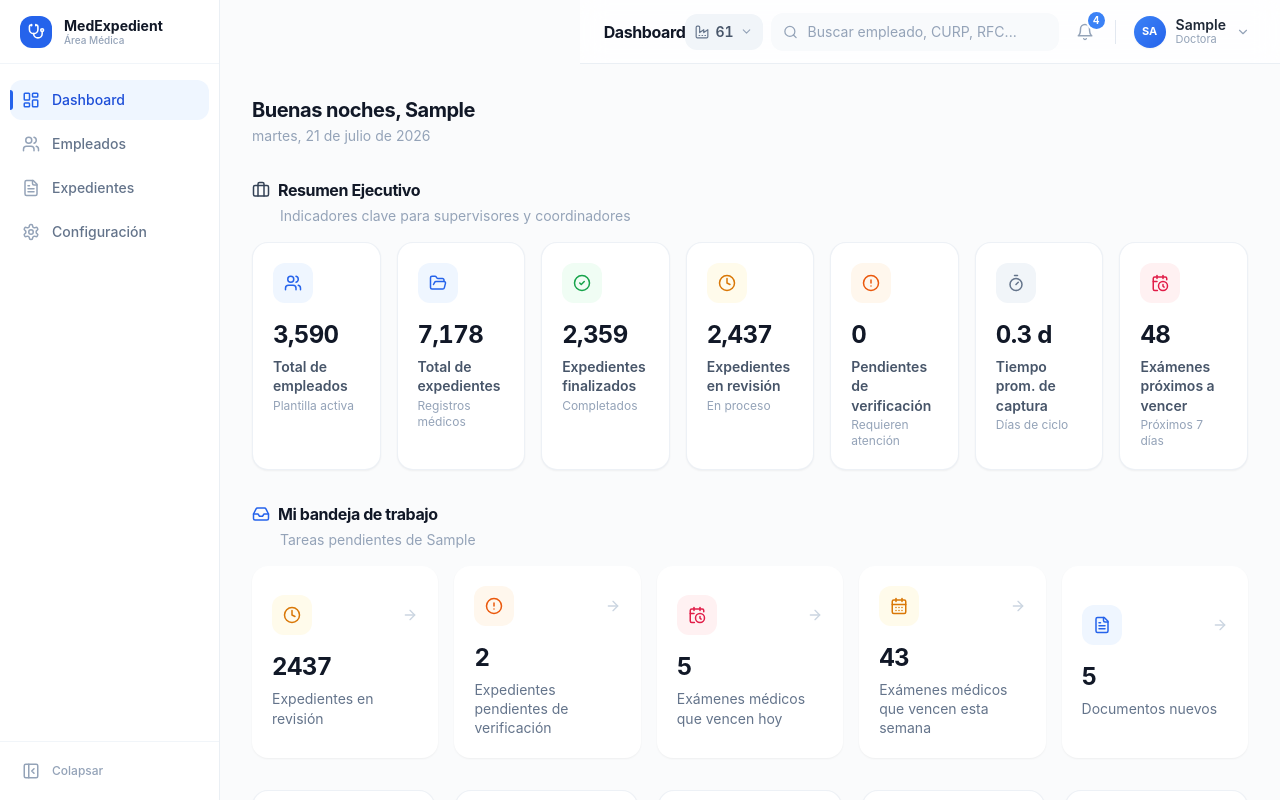
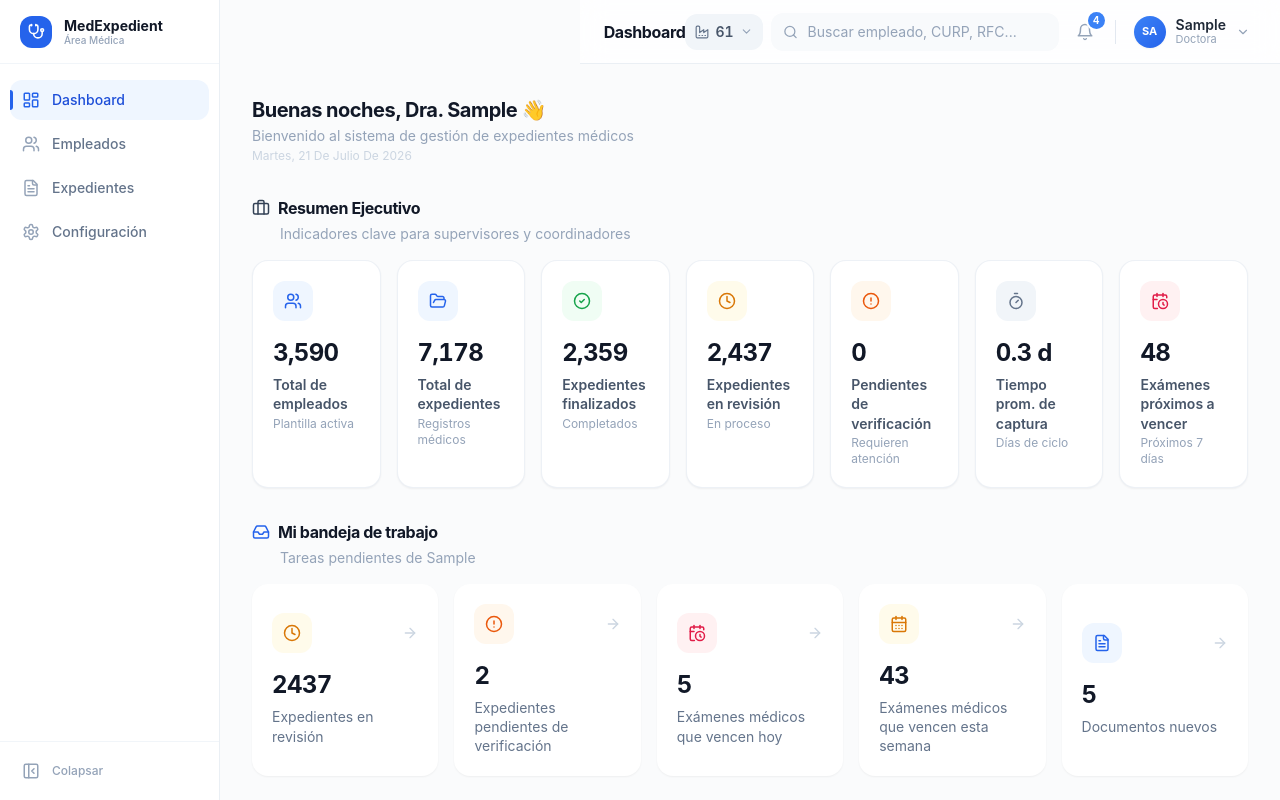
Before and after one commit to isabellaaaaaaaaaaaaa/Expedientes-Elextronicos, a React (Vite) app: page / in a window 1280 px wide. Both pictures are taken after typing "Sample", "Sample123" into the empty fields and a click on the button "Iniciar Sesión". Shown: the top 800 px of the page. Built offline with nearby package versions, Linux system fonts and the light colour scheme.

Commit message:
Update Dashboard greeting with role

```diff
--- a/src/views/Dashboard.tsx
+++ b/src/views/Dashboard.tsx
@@ -5,7 +5,7 @@ import {
   CalendarClock, CalendarDays, Inbox, Briefcase, Users, Timer, CalendarClock as CalendarClockIcon, X,
 } from 'lucide-react';
 import { employees, expedients, documents } from '../data/mockData';
-import type { NavigationPage, AuthUser, Planta, ExpedientListFilter } from '../types';
+import type { NavigationPage, AuthUser, Planta, ExpedientListFilter, UserRole } from '../types';
 import { EmployeeTable, avatarColors, getInitials } from '../components/employee/EmployeeTable';
 import { EmptyState } from '../components/ui/empty-state';
 import { getAllBitacora } from '../lib/auditLog';
@@ -36,6 +36,16 @@ export default function Dashboard({ user, planta: _planta, onNavigate }: Dashboa
     if (h < 12) return 'Buenos días';
     if (h < 19) return 'Buenas tardes';
     return 'Buenas noches';
+  };
+
+  const roleHonorific = (role: UserRole): string => {
+    switch (role) {
+      case 'Doctora': return 'Dra.';
+      case 'Enfermera': return 'Enfermera';
+      case 'Administrador': return 'Admin';
+      case 'Auditor': return 'Auditor';
+      default: return '';
+    }
   };
 
   const stats = [
@@ -274,8 +284,11 @@ export default function Dashboard({ user, planta: _planta, onNavigate }: Dashboa
     <div className="space-y-8">
       {/* Greeting */}
       <div>
-        <h2 className="text-xl font-bold text-gray-900">{greeting()}, {user.username}</h2>
-        <p className="text-sm text-slate-400 mt-0.5">
+        <h2 className="text-xl font-bold text-gray-900">
+          {greeting()}, {roleHonorific(user.role)} {user.username} <span className="inline-block">👋</span>
+        </h2>
+        <p className="text-sm text-slate-400 mt-0.5">Bienvenido al sistema de gestión de expedientes médicos</p>
+        <p className="text-xs text-slate-300 mt-0.5 capitalize">
           {new Date().toLocaleDateString('es-MX', { weekday: 'long', day: 'numeric', month: 'long', year: 'numeric' })}
         </p>
       </div>
```
